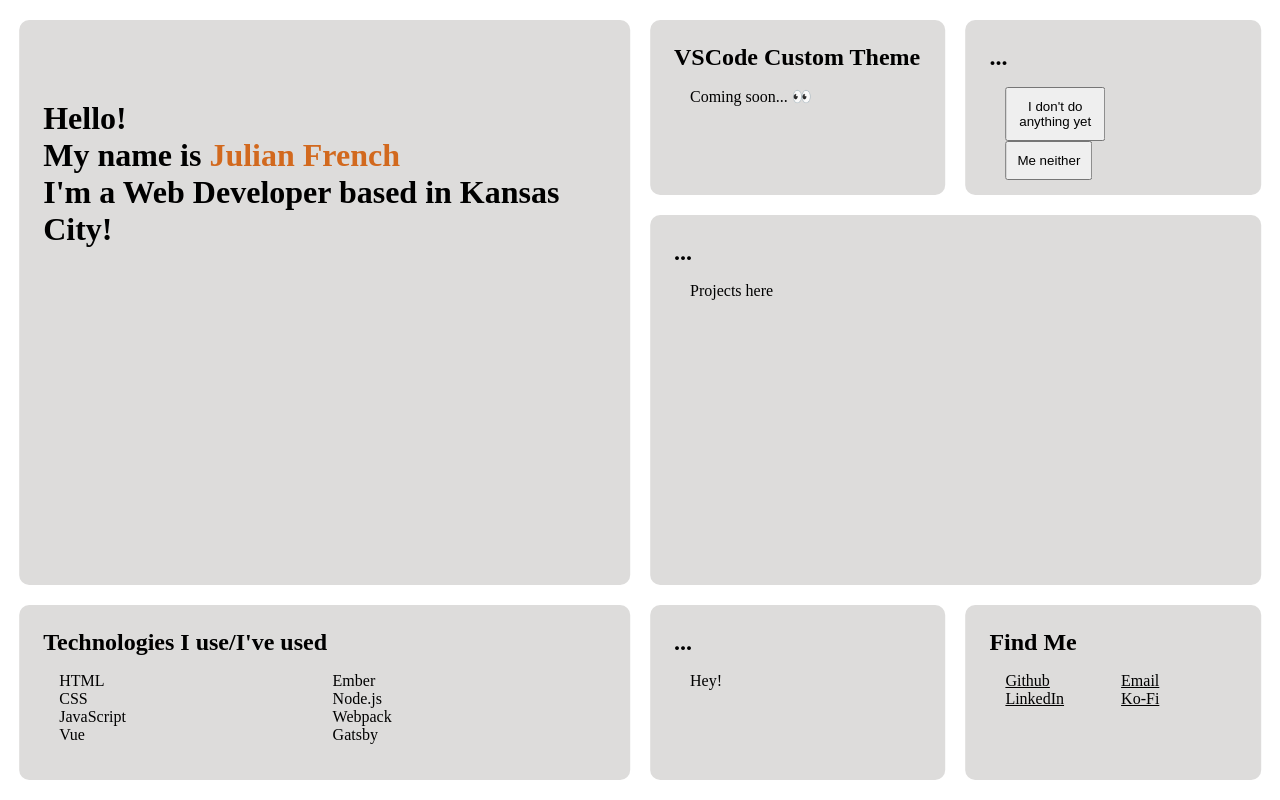
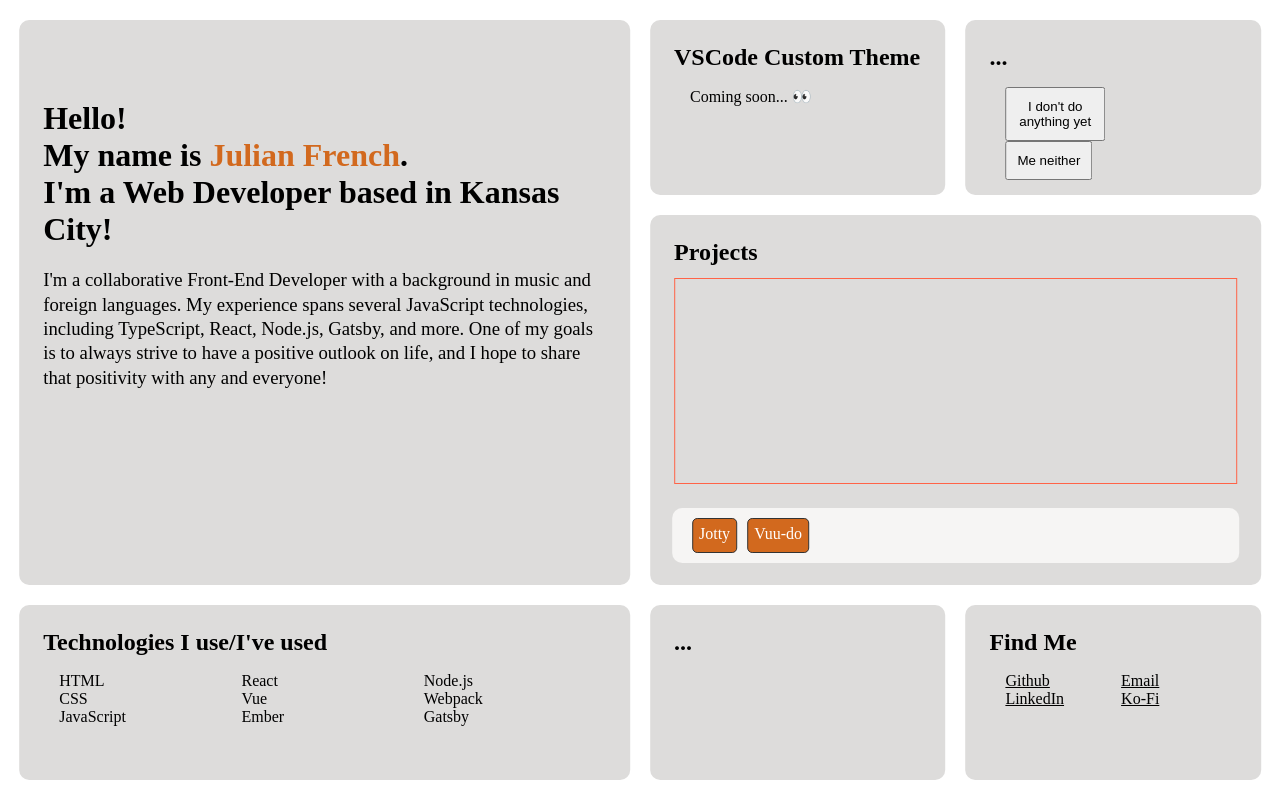
Before and after one commit to Jufrench/ju2, a Gatsby site: page / in a window 1280 px wide. Built offline with nearby package versions, Linux system fonts and the light colour scheme; Gatsby itself is replaced by a stand-in of ours.

Commit message:
Projects section making progress

```diff
--- a/src/pages/index.tsx
+++ b/src/pages/index.tsx
@@ -1,5 +1,6 @@
 import * as React from "react"
 import type { HeadFC, PageProps } from "gatsby"
+// const kofi_button_stroke = require("../images/kofi_button_stroke.png")
 
 const linkStyle = {
   color: "#8954A8",
@@ -80,7 +81,19 @@ const contactAnchorItemStyles = {
   color: "unset"
 };
 
+const projectsList = [
+  {
+    title: "Jotty",
+    description: "A note taking app in the form of a rich text editor built with React, & TypeScript.",
+  },
+  {
+    title: "Vuu-do",
+    desctription: "A to-do list app with a Vue.js & TypeScript frontend, a Node.js backend, and Vite for bundling",
+  },
+];
+
 const IndexPage: React.FC<PageProps> = () => {
+  // console.log('kofi_button_stroke:', kofi_button_stroke)
   return (
     <main className="main-wrapper" style={mainWrapper}>
       {/* <div style={{...gridItem, ...aboutMe2}}>One</div>
@@ -126,9 +139,15 @@ const IndexPage: React.FC<PageProps> = () => {
         {/* <header style={gridItemContent}> */}
           <h1 style={{ marginTop: "10%", display: "flex", flexDirection: "column"}}>
             <span>Hello!</span>
-            <span>My name is <span style={{color:"chocolate"}}>Julian French</span></span>
+            <span>My name is <span style={{color:"chocolate"}}>Julian French</span>.</span>
             <span>I'm a Web Developer based in Kansas City!</span>
           </h1>
+          <h3 style={{ marginTop: "20px", fontWeight: "normal", lineHeight: "1.3"}}>
+            I'm a collaborative Front-End Developer with a background in music
+            and foreign languages. My experience spans several JavaScript technologies,
+            including TypeScript, React, Node.js, Gatsby, and more.
+            One of my goals is to always strive to have a positive outlook on life,
+            and I hope to share that positivity with any and everyone!</h3>
         {/* </header> */}
       </header>
       {/* <section className="theme" style={{...gridItem, gridColumn: "3 / 4", gridRow: "1 / 2"}}> */}
@@ -149,20 +168,44 @@ const IndexPage: React.FC<PageProps> = () => {
         {/* </section> */}
       </section>
       {/* <aside className="projects" style={{...gridItem, gridColumn: "3 / 5", gridRow: "2 / 4"}}> */}
-      <aside className="projects" style={{...gridItem}}>
+      <aside className="projects" style={{...gridItem, position: "relative"}}>
         {/* <section style={gridItemContent}> */}
-          <h2 style={gridItemContentHeading}>...</h2>
-          <div style={gridItemContentBody}>Projects here</div>
+          <h2 style={gridItemContentHeading}>Projects</h2>
+          <div style={{marginTop: "12px", border: "1px solid tomato", height: "64%"}}></div>
+          <div style={{
+                borderRadius: "10px",
+                position: "absolute",
+                left: "22px",
+                bottom: "22px",
+                height: "15%",
+                width: "calc(100% - 44px)",
+                background: "rgba(246,245,244,1.0)",
+                display: "flex",
+                padding: "10px"
+              }}
+          >
+            {projectsList.map((project, index) => {
+              return (
+                <div
+                  className="project-item"
+                  style={{ color: "white", border: "1px solid #333", cursor: "pointer",
+                      background: "chocolate", padding: "6px", borderRadius: "5px", marginLeft: "10px",
+                  }}
+                >{project.title}</div>
+              )
+            })}
+          </div>
         {/* </section> */}
       </aside>
       {/* <section className="tech" style={{...gridItem, gridColumn: "1 / 3", gridRow: "4 / 5"}}> */}
       <section className="tech" style={{...gridItem}}>
         {/* <section style={gridItemContent}> */}
           <h2 style={gridItemContentHeading}>Technologies I use/I've used</h2>
-          <ul style={{...gridItemContentBody, columnCount: 2, listStyleType: "none"}}>
+          <ul style={{...gridItemContentBody, columnCount: 3, listStyleType: "none"}}>
             <li>HTML</li>
             <li>CSS</li>
             <li>JavaScript</li>
+            <li>React</li>
             <li>Vue</li>
             <li>Ember</li>
             <li>Node.js</li>
@@ -176,7 +219,7 @@ const IndexPage: React.FC<PageProps> = () => {
         {/* <section style={gridItemContent}> */}
           <h2 style={gridItemContentHeading}>...</h2>
           <div style={gridItemContentBody}>
-            Hey!
+            <a href=""></a>
           </div>
         {/* </section> */}
       </section>
```
